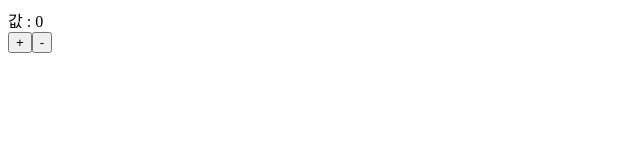
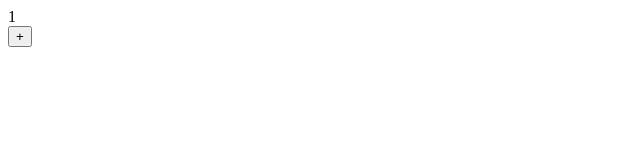
Before and after one commit to obeybook/React-learning, a React (Create React App) app: page / in a window 1280 px wide. Shown: the top 160 px of the page, without its empty margins (0-640 px from the left). Built offline with nearby package versions, Linux system fonts and the light colour scheme.

Commit message:
learn 4-1

```diff
--- a/src/practice/practice4-1.js
+++ b/src/practice/practice4-1.js
@@ -2,7 +2,7 @@ import React, { Component } from 'react';
 
 class Cycle3 extends Component {
     state = {
-        number : 0
+        number : [1]
     }
 
     constructor(props){
@@ -19,39 +19,46 @@ class Cycle3 extends Component {
     }
 
     shouldComponentUpdate(nextProps, nextState) {
-        console.log('shouldComponentUpdate');
+        console.log('*----------------------------------*');
+        console.log('shouldComponentUpdate', nextState);
         if (nextState.number % 5 === 0 ) return false;
         return true;
     }
 
     componentWillUpdate (nextProps, nextState) {
-        console.log('componentWillUpdate');
+        console.log('componentWillUpdate', nextState);
     }
 
     componentDidUpdate (prevProps, prevState) {
-        console.log('componentDidUpdat');
+        console.log('componentDidUpdat', prevState);
     }
 
     plus = () => {
         const { number } = this.state;
         this.setState({
-            number: number + 1,
+            number: number.concat(1),
         })
     }
 
-    minus = () => {
-        const { number } = this.state;
-        this.setState({
-            number: number - 1,
-        })
-    }
+    // minus = () => {
+    //     const { number } = this.state;
+    //     this.setState({
+    //         number: number - 1,
+    //     })
+    // }
 
     render() {
+        const { number } = this.state;
+        const arr = number.map((item) => (
+            <div>{item}</div>
+        ));
+
         return (
             <>
-                <div>값 : {this.state.number}</div>
+                {/* <div>값 : {this.state.number}</div> */}
+                {arr}
                 <button onClick={this.plus}>+</button>
-                <button onClick={this.minus}>-</button>
+                {/* <button onClick={this.minus}>-</button> */}
             </>
         );
     }
```
